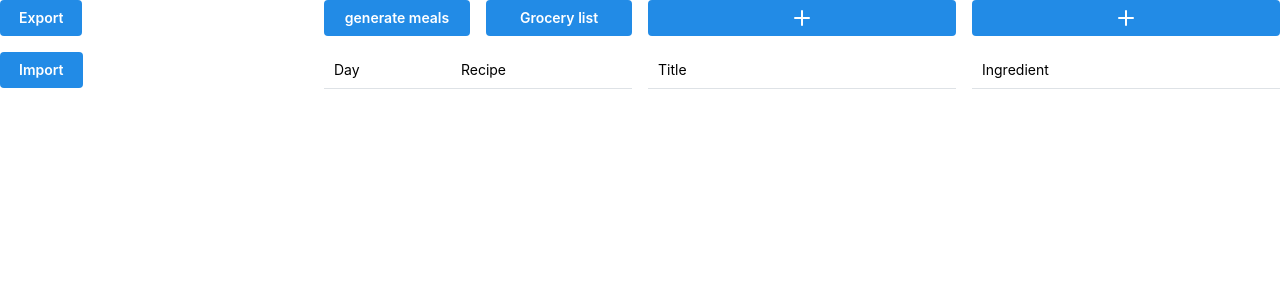
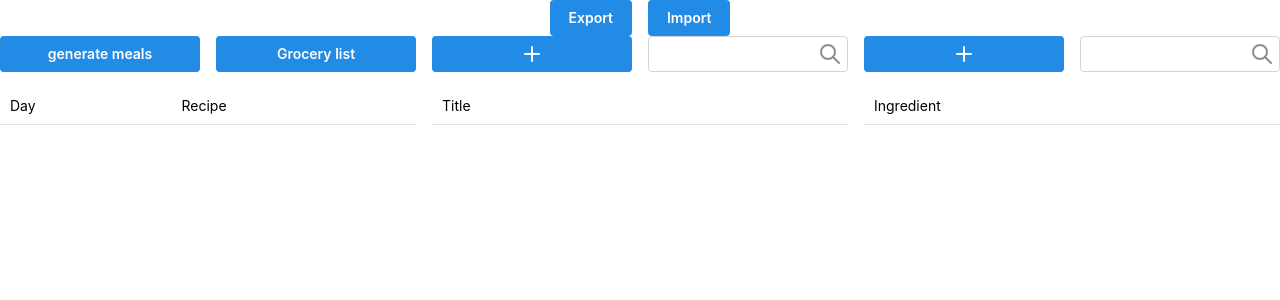
Before and after one commit to PandaGamersHDNL/MealPrepper, a React (Vite) app: page / in a window 1280 px wide. Shown: the top 300 px of the page. Built offline with nearby package versions, Linux system fonts and the light colour scheme.

Commit message:
add search bar for ingerdients and recipes (only on title/name atm)

```diff
--- a/src/Components/Dashboard/Dashboard.tsx
+++ b/src/Components/Dashboard/Dashboard.tsx
@@ -6,15 +6,16 @@ import { MealManager } from "./Meal/Manager";
 import { RecipeManager } from "./Recipe/Manager";
 
 export function Dashboard() {
-    return (
-        <Group justify="center" align="flex-start" grow={true}>
-            <Stack>
+    return (<>
+            <Group justify="center">
                 <ExportButton />
                 <ImportButton />
-            </Stack>
+            </Group>
+        <Group justify="center" align="flex-start" grow={true}>
             <MealManager />
             <RecipeManager />
             <IngredientsManager />
         </Group>
+    </>
     );
 }
--- a/src/Components/Dashboard/Ingredients/List.tsx
+++ b/src/Components/Dashboard/Ingredients/List.tsx
@@ -5,7 +5,7 @@ import { UserDataCTX } from "../../../App";
 import { IIngredient } from "../../../Interfaces/Ingredient";
 
 export function IngredientList(props: {
-    openEdit: (recipe: IIngredient) => void;
+    openEdit: (recipe: IIngredient) => void, filter: string
 }) {
     const userCtx = useContext(UserDataCTX)!;
     console.log("recipe list update");
@@ -14,7 +14,7 @@ export function IngredientList(props: {
     const DataManager = userCtx.dataManager;
     const data: IIngredient[] = userCtx.userData?.Ingredients || [];
 
-    const rows = data!.map((item) => (
+    const rows = data!.filter((v) => v.name.toUpperCase().includes(props.filter.toUpperCase())).map((item) => (
         <Table.Tr key={"ii" + item.id}>
             <Table.Td>{item.name}</Table.Td>
 
--- a/src/Components/Dashboard/Ingredients/Manager.tsx
+++ b/src/Components/Dashboard/Ingredients/Manager.tsx
@@ -1,16 +1,17 @@
-import { ActionIcon, Button, Group, rem, Stack } from "@mantine/core";
+import { ActionIcon, Button, Group, rem, Stack, TextInput } from "@mantine/core";
 import { IngredientList } from "./List";
 import { IngredientsModal } from "./FormModal";
-import { useDisclosure } from "@mantine/hooks";
+import { useDisclosure, useInputState } from "@mantine/hooks";
 import {
     CreateEmptyIngredient,
     IIngredient,
 } from "../../../Interfaces/Ingredient";
 import { useState } from "react";
-import { IconPlus } from "@tabler/icons-react";
+import { IconPlus, IconSearch } from "@tabler/icons-react";
 
 export function IngredientsManager() {
     const [opened, { open, close }] = useDisclosure(false);
+    const [search, setSearch] = useInputState<string>("");
     const [editData, setEditData] = useState<IIngredient>(
         CreateEmptyIngredient()
     );
@@ -20,7 +21,7 @@ export function IngredientsManager() {
     };
     //TODO make add button always visible when scrolling
     return (
-        <Stack id="Recipes">
+        <Stack id="Recipes" >
             <Group id="IngredientsHeader" justify="center" grow={true} >
                 <Button
                     justify="center"
@@ -28,8 +29,9 @@ export function IngredientsManager() {
                 >
                     <IconPlus />
                 </Button>
+                <TextInput  title="search" rightSection={<IconSearch />} onChange={(v) => setSearch(v)}/>
             </Group>
-            <IngredientList openEdit={openEdit} />
+            <IngredientList openEdit={openEdit} filter={search}/>
             <IngredientsModal close={close} opened={opened} data={editData} />
         </Stack>
     );
--- a/src/Components/Dashboard/Recipe/List.tsx
+++ b/src/Components/Dashboard/Recipe/List.tsx
@@ -4,7 +4,7 @@ import { useContext } from "react";
 import { UserDataCTX } from "../../../App";
 import { IRecipe } from "../../../Interfaces/Recipe";
 
-export function RecipeList(props: { openEdit: (recipe: IRecipe)=> void}) {
+export function RecipeList(props: { openEdit: (recipe: IRecipe)=> void, filter: string}) {
     const userCtx = useContext(UserDataCTX)!;
     console.log("recipe list update");
         // TODO filter by tag
@@ -13,12 +13,13 @@ export function RecipeList(props: { openEdit: (recipe: IRecipe)=> void}) {
     // TODO filter by calories
     const DataManager = userCtx.dataManager;
     const data : IRecipe[] = userCtx.userData?.Recipes || [];
-    const rows = data!.map((item) => (
+    const rows = data!.filter((v) => v.title?.toUpperCase().includes(props.filter.toUpperCase()))
+                      .map((item) => (
         <Table.Tr key={"ri"+ item.id}>
             <Table.Td>{item.title}</Table.Td>
 
             <Table.Td>
-                <Group gap={0} justify="flex-end">
+                <Group justify="flex-end">
                     <ActionIcon variant="subtle" color="gray" onClick={()=> props.openEdit(item)}>
                         <IconPencil style={{ width: rem(16), height: rem(16) }} stroke={1.5} />
                     </ActionIcon>
--- a/src/Components/Dashboard/Recipe/Manager.tsx
+++ b/src/Components/Dashboard/Recipe/Manager.tsx
@@ -1,17 +1,18 @@
 //List, managing a list / -> edit / del / on click open detailed view
 // modal: edit, add recipes/ edits / del / on save either to detailed view or to dashboard
 
-import { Button, Group, Stack } from "@mantine/core";
+import { Button, Group, Stack, TextInput } from "@mantine/core";
 import { RecipeList } from "./List";
-import { IconPlus } from "@tabler/icons-react";
+import { IconPlus, IconSearch } from "@tabler/icons-react";
 import { IRecipe, createEmptyRecipe } from "../../../Interfaces/Recipe";
-import { useDisclosure } from "@mantine/hooks";
+import { useDisclosure, useInputState } from "@mantine/hooks";
 import { RecipeFormModal } from "./FormModal";
 import { useState } from "react";
 
 // need for
 export function RecipeManager() {
     const [opened, { open, close }] = useDisclosure(false);
+    const [search, setSearch] = useInputState<string>("");
     const [editData, setEditData] = useState<IRecipe>(createEmptyRecipe());
     const openEdit = (recipe: IRecipe) => {
         setEditData(recipe);
@@ -26,8 +27,9 @@ export function RecipeManager() {
                 <Button onClick={() => openEdit(createEmptyRecipe())}>
                     <IconPlus />
                 </Button>
+                <TextInput  title="search" rightSection={<IconSearch />} onChange={(v) => setSearch(v)}/>
             </Group>
-            <RecipeList openEdit={openEdit} />
+            <RecipeList openEdit={openEdit} filter={search}/>
             <RecipeFormModal opened={opened} close={close} data={editData} />
         </Stack>
     );
```
